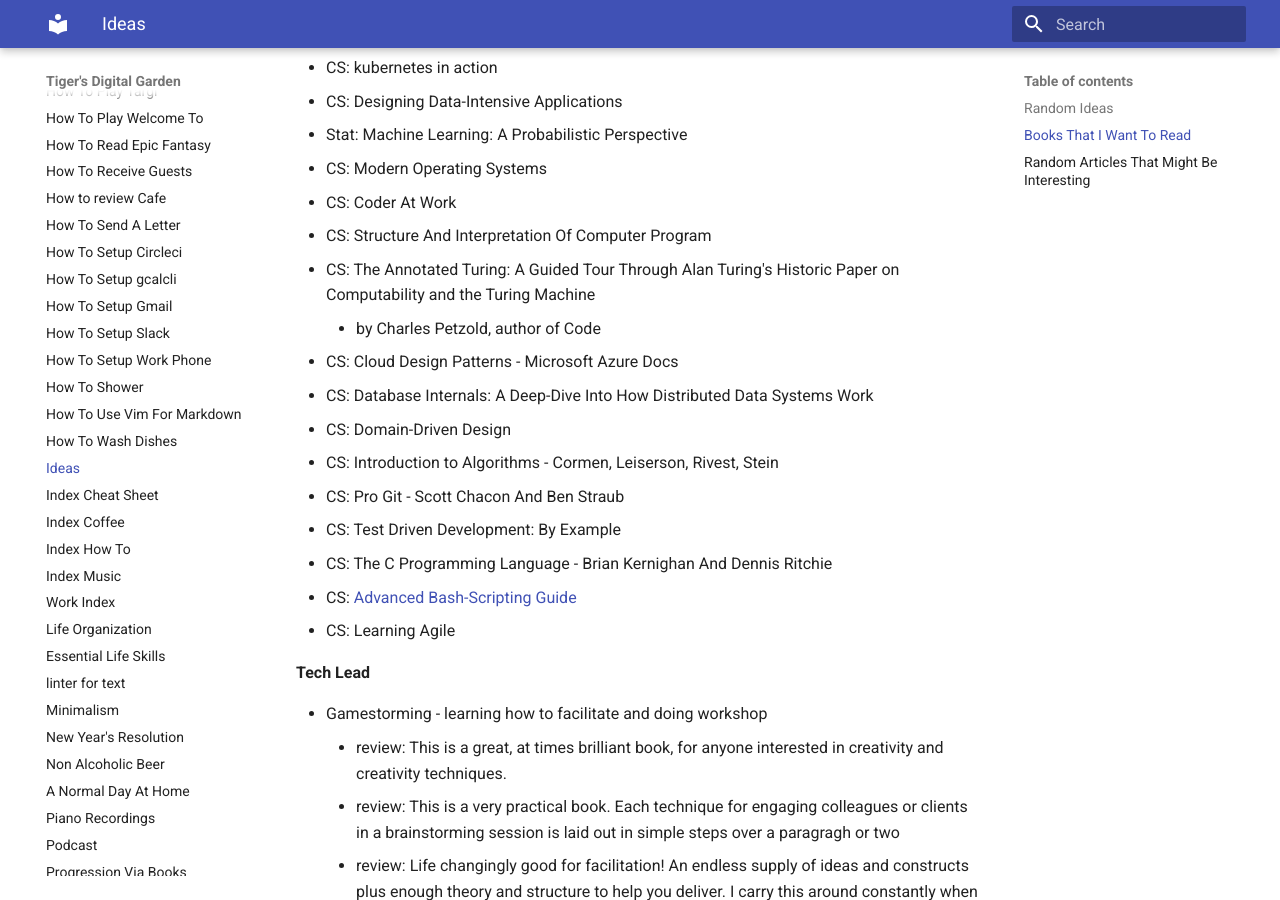
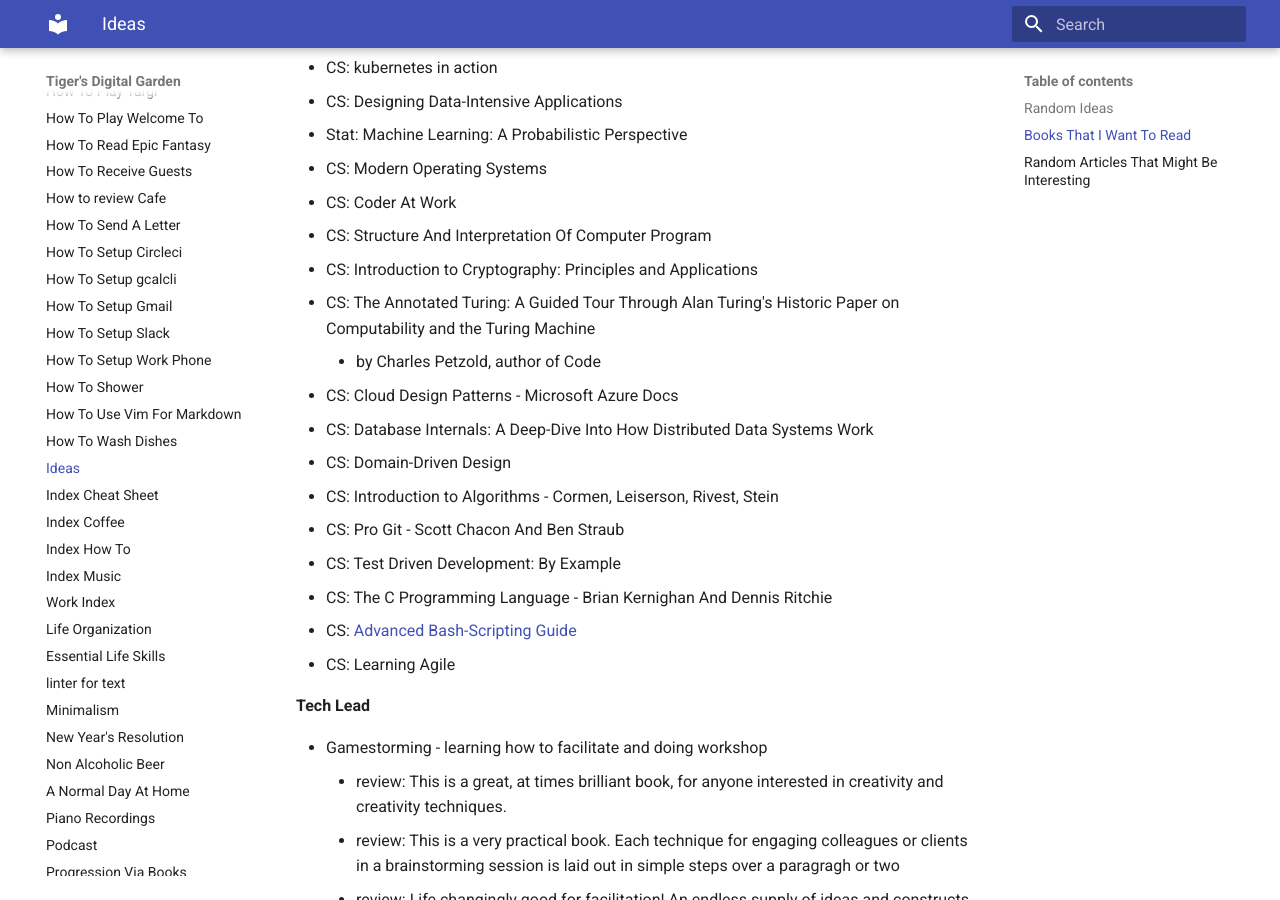
Before and after one commit to ynotstartups/notes, an MkDocs documentation site: the page built from notes/ideas.md, in a window 1280 px wide and 900 px high, scrolled down 1759 px. Built offline with MkDocs 1.6.1 and Material for MkDocs 9.7.7, drawn with Linux system fonts in a browser that asks for light colours.

Commit message:
add book

```diff
--- a/notes/ideas.md
+++ b/notes/ideas.md
@@ -57,6 +57,7 @@ _later_
 - CS: Modern Operating Systems
 - CS: Coder At Work
 - CS: Structure And Interpretation Of Computer Program
+- CS: Introduction to Cryptography: Principles and Applications
 - CS: The Annotated Turing: A Guided Tour Through Alan Turing's Historic Paper on Computability and the Turing Machine
   - by Charles Petzold, author of Code
 - CS: Cloud Design Patterns - Microsoft Azure Docs
```
